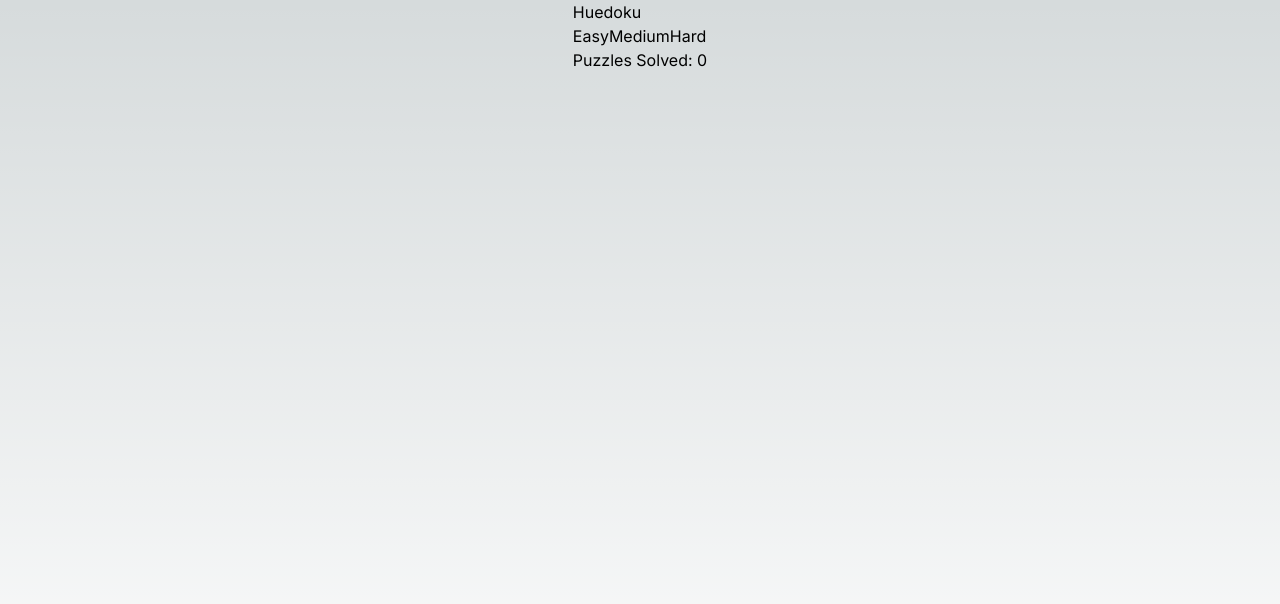
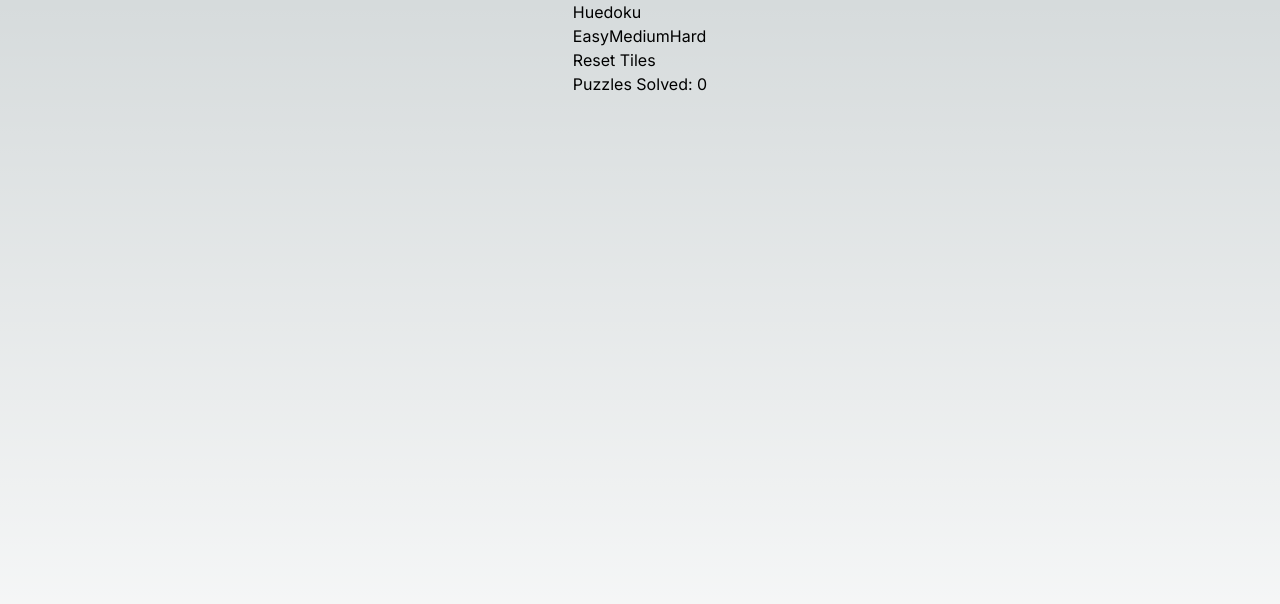
Before and after one commit to juliettetripier/huedoku, a Next.js app: page / in a window 1280 px wide. Shown: the top 604 px of the page. Built offline with nearby package versions, Linux system fonts and the light colour scheme.

Commit message:
Added reset all tiles button and refactored tile setcolor function

```diff
--- /dev/null
+++ b/app/components/resetAllButton.tsx
@@ -0,0 +1,47 @@
+import { useDisclosure } from '@mantine/hooks';
+import { Modal, Button } from '@mantine/core';
+import React from 'react';
+
+interface BoardsByDifficulty {
+    [difficulty: string]: {
+      startingBoard: number[];
+      currentBoard: number[];
+      palette: string[];
+      solved: boolean;
+      previouslySolved: boolean;
+    }
+  }
+
+export default function ResetAllButton({currentDifficulty, boardsByDifficulty, setCurrentBoard}: {
+    currentDifficulty: string,
+    boardsByDifficulty: BoardsByDifficulty,
+    setCurrentBoard: React.Dispatch<React.SetStateAction<number[]>>,
+}) {
+    const [opened, { open, close }] = useDisclosure(false);
+
+    const resetTiles = () => {
+        const startingBoard = boardsByDifficulty[currentDifficulty].startingBoard;
+        setCurrentBoard(startingBoard);
+        close();
+    }
+
+    return (
+        <>
+            <Modal opened={opened}
+                onClose={close}
+                title="Are you sure you want to reset all tiles?">
+                    <p>You will lose your progress.</p>
+                    <Button onClick={resetTiles}>
+                        Reset Tiles
+                    </Button>
+                    <Button onClick={close}>
+                        Cancel
+                    </Button>
+            </Modal>
+
+            <button onClick={open}>
+                Reset Tiles
+            </button>
+        </>
+    );
+}
--- a/app/components/successAlert.tsx
+++ b/app/components/successAlert.tsx
@@ -42,7 +42,7 @@ function getNewPuzzle(difficulty: string,
 }
 
 
-export function SuccessAlert({ currentBoard, setCurrentBoard, setStartingBoard, setPalette, difficulty, setBoardsByDifficulty, alertVisible, setAlertVisible }: {
+export default function SuccessAlert({ currentBoard, setCurrentBoard, setStartingBoard, setPalette, difficulty, setBoardsByDifficulty, alertVisible, setAlertVisible }: {
     currentBoard: Array<number>,
     setCurrentBoard: React.Dispatch<React.SetStateAction<Array<number>>>,
     setStartingBoard: React.Dispatch<React.SetStateAction<Array<number>>>,
@@ -50,8 +50,8 @@ export function SuccessAlert({ currentBoard, setCurrentBoard, setStartingBoard,
     difficulty: string,
     setBoardsByDifficulty:  React.Dispatch<React.SetStateAction<BoardsByDifficulty>>,
     alertVisible: boolean,
-    setAlertVisible: React.Dispatch<React.SetStateAction<boolean>> })
-{
+    setAlertVisible: React.Dispatch<React.SetStateAction<boolean>>
+}) {
     const icon = <IconTrophy />;
 
     const setNoTransition = () => {
--- a/app/components/tile.tsx
+++ b/app/components/tile.tsx
@@ -17,22 +17,13 @@ interface InitialColorDict {
 }
 
 
-function changeTileColor(setColor: Dispatch<SetStateAction<string>>,
-    color: string, onClose: () => void) {
-        setColor(color);
+function resetTile(props: TileProps, onClose: () => void) {
+    updateBoard(props, 0);
     onClose();
     }
 
 
-function resetTile(props: TileProps, setColor: Dispatch<SetStateAction<string>>,
-        onClose: () => void) {
-        updateBoard(props, 0);
-        changeTileColor(setColor, 'transparent', onClose);
-    }
-
-
-function generateColorOptions(props: TileProps, setColor: Dispatch<SetStateAction<string>>,
-    onClose: () => void) {
+function generateColorOptions(props: TileProps, onClose: () => void) {
     const colorOptions = [];
     const colorPalette = props.palette;
     const numOptions = 9;
@@ -44,7 +35,7 @@ function generateColorOptions(props: TileProps, setColor: Dispatch<SetStateActio
                 color={colorPalette[i]}
                 onColorSelection={() => {
                     updateBoard(props, i+1);
-                    changeTileColor(setColor, colorPalette[i], onClose);
+                    onClose();
                 }}
             />
         );
@@ -56,13 +47,6 @@ function generateColorOptions(props: TileProps, setColor: Dispatch<SetStateActio
 
 export function Tile(props: TileProps) {
     const { tileIndex, palette, startingBoard, currentBoard } = props;
-    const [color, setColor] = useState<string>('transparent');
-    const [opened, { open, close }] = useDisclosure(false);
-    const [isInteractable, setIsInteractable] = useState<boolean>(false);
-    const tileRef = useRef<HTMLDivElement>(null);
-
-    useEffect(() => {
-        // Set the initial color for each tile
     const initialColorDict: InitialColorDict = {
         0: 'transparent',
         1: palette[0],
@@ -75,7 +59,15 @@ export function Tile(props: TileProps) {
         8: palette[7],
         9: palette[8]
     }
-        const initialColor: string = initialColorDict[currentBoard[tileIndex]];
+    const [color, setColor] = useState<string>('transparent');
+    const [opened, { open, close }] = useDisclosure(false);
+    const [isInteractable, setIsInteractable] = useState<boolean>(false);
+    const tileRef = useRef<HTMLDivElement>(null);
+
+    useEffect(() => {
+        // Set the initial color for each tile
+        const tileValue = currentBoard[tileIndex];
+        const initialColor: string = initialColorDict[tileValue];
         setColor(initialColor);
 
         // Set whether or not tile is interactable
@@ -94,6 +86,12 @@ export function Tile(props: TileProps) {
             }, 100);
         }
     }, [startingBoard, palette, tileIndex]);
+
+    useEffect(() => {
+        const tileValue = currentBoard[tileIndex];
+        const newColor = initialColorDict[tileValue];
+        setColor(newColor);
+    }, [currentBoard, tileIndex])
 
     return (
         <Popover width={200} position="bottom" withArrow shadow="md" opened={opened} onClose={close}>
@@ -116,12 +114,12 @@ export function Tile(props: TileProps) {
             </Popover.Target>
             <Popover.Dropdown>
                 <div className="color-option-grid">
-                    {generateColorOptions(props, setColor, close)}
+                    {generateColorOptions(props, close)}
                 </div>
                 <div className="reset-tile-div">
                     <button
                         className="reset-tile-button"
-                        onClick = {() => resetTile(props, setColor, close)}
+                        onClick = {() => resetTile(props, close)}
                     >
                         Reset
                     </button>
--- a/app/page.tsx
+++ b/app/page.tsx
@@ -5,7 +5,8 @@ import "./globals.css";
 import React, { useState, useEffect } from "react";
 import generateBoard from "./features/generateBoard";
 import generateColorPalette from "./features/generateColorPalette";
-import { SuccessAlert } from "./components/successAlert";
+import SuccessAlert from "./components/successAlert";
+import ResetAllButton from "./components/resetAllButton";
 
 interface BoardsByDifficulty {
   [difficulty: string]: {
@@ -31,9 +32,6 @@ function getPuzzleByDifficulty(difficulty: string,
   } else {
     const newPuzzle = generateBoard(difficulty);
     const newPalette = generateColorPalette();
-    setStartingBoard(newPuzzle);
-    setCurrentBoard(newPuzzle);
-    setPalette(newPalette);
     setBoardsByDifficulty(prevState => ({
       ...prevState,
       [difficulty]: {
@@ -44,6 +42,9 @@ function getPuzzleByDifficulty(difficulty: string,
         'previouslySolved': false
       }
     }));
+    setStartingBoard(newPuzzle);
+    setCurrentBoard(newPuzzle);
+    setPalette(newPalette);
   }
 }
 
@@ -80,7 +81,8 @@ export default function Home() {
     const newDifficulty = difficulty;
     setCurrentDifficulty(newDifficulty);
     getPuzzleByDifficulty(newDifficulty, setStartingBoard, setCurrentBoard, setPalette, boardsByDifficulty, setBoardsByDifficulty);
-    if (boardsByDifficulty[newDifficulty].solved) {
+    if (boardsByDifficulty[newDifficulty] &&
+      boardsByDifficulty[newDifficulty].solved) {
       setAlertVisible(true);
     }
   }
@@ -94,7 +96,13 @@ export default function Home() {
       boardsByDifficulty[currentDifficulty].solved == true
       && boardsByDifficulty[currentDifficulty].previouslySolved == false) {
         setPuzzlesSolved(prev => prev + 1);
-        boardsByDifficulty[currentDifficulty].previouslySolved = true;
+        setBoardsByDifficulty(prevBoards => ({
+          ...prevBoards,
+          [currentDifficulty]: {
+            ...prevBoards[currentDifficulty],
+            previouslySolved: true,
+          }
+        }));
       }
   }, [boardsByDifficulty, currentDifficulty])
 
@@ -132,6 +140,13 @@ export default function Home() {
           </button>
         </div>
         <div>
+            <ResetAllButton
+              currentDifficulty={currentDifficulty}
+              boardsByDifficulty={boardsByDifficulty}
+              setCurrentBoard={setCurrentBoard}
+            />
+        </div>
+        <div>
           <SuccessAlert
             currentBoard={currentBoard}
             setCurrentBoard={setCurrentBoard}
```
Lines whose indentation alone changed are shown as unchanged.
